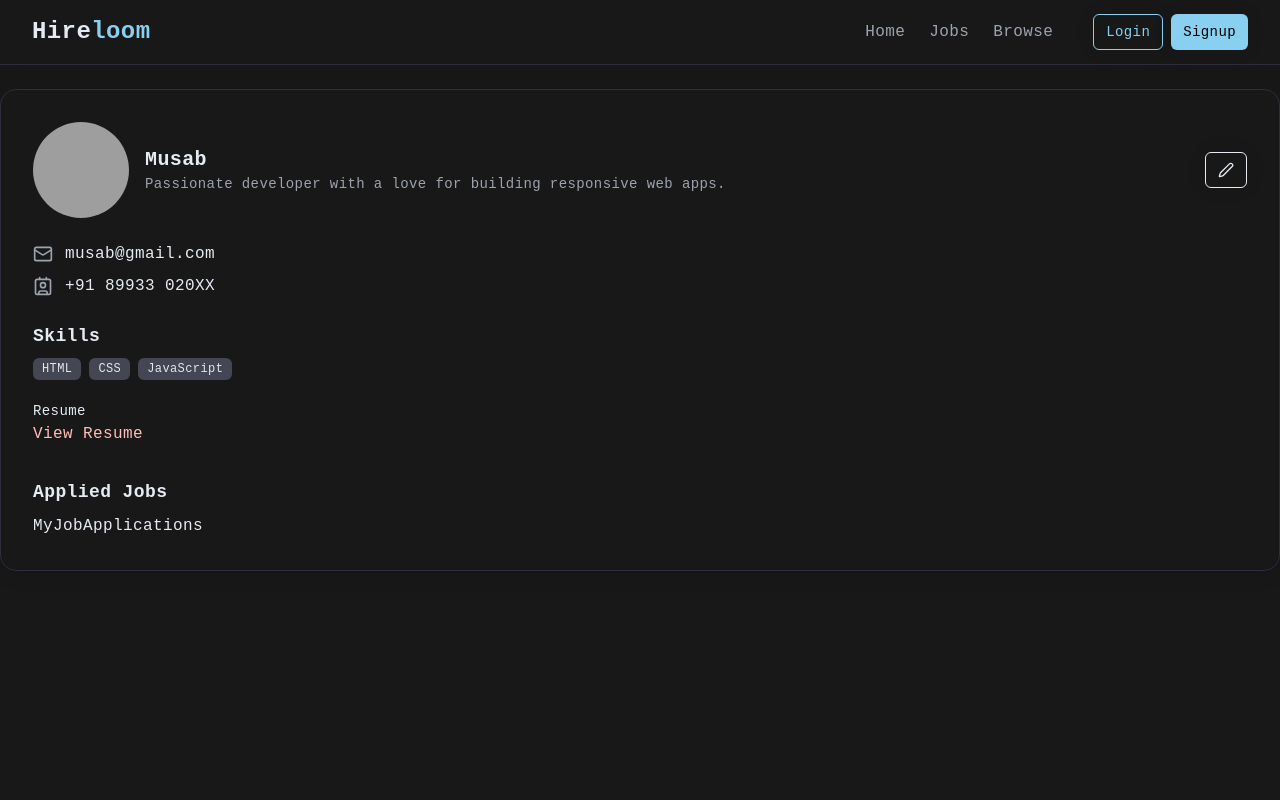
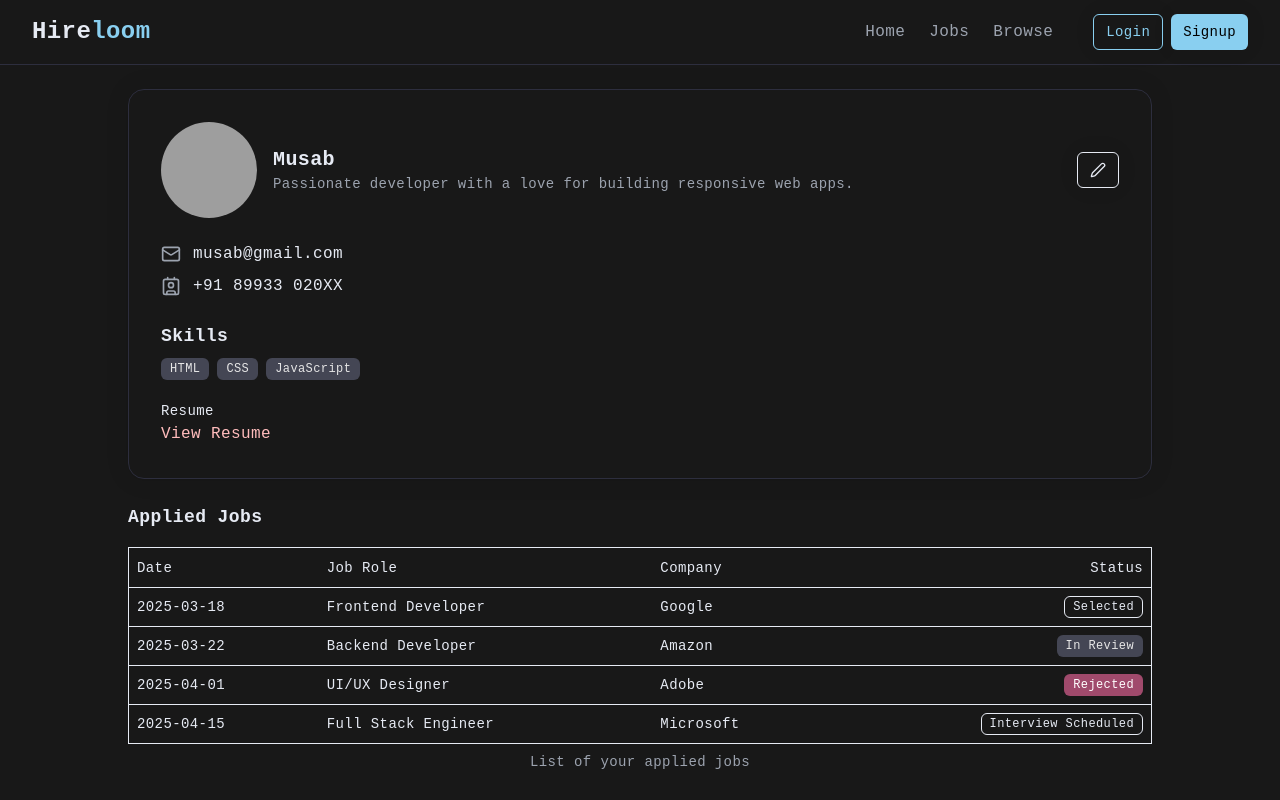
Before and after one commit to musabrayan/Hireloom, a React (Vite) app in the folder Frontend/: page /user-profile in a window 1280 px wide. Built offline with nearby package versions, Linux system fonts and the light colour scheme; grey boxes are pictures that could not be loaded.

Commit message:
MyJobApplication  component created and some minor-tweaks

```diff
--- a/Frontend/src/App.jsx
+++ b/Frontend/src/App.jsx
@@ -6,6 +6,7 @@ import Home from "./components/Home"
 import JobBoard from "./components/JobBoard"
 import BrowseJobs from "./components/BrowseJobs"
 import UserProfile from "./components/userProfile"
+import JobDescription from "./components/JobDescription"
 
 const appRouter = createBrowserRouter([
   {
@@ -23,6 +24,10 @@ const appRouter = createBrowserRouter([
   {
     path: "/jobs",
     element: <JobBoard />
+  },
+  {
+    path: "/decription/:id",
+    element: <JobDescription />
   },
   {
     path: "/browse",
--- a/Frontend/src/components/JobCard.jsx
+++ b/Frontend/src/components/JobCard.jsx
@@ -5,6 +5,8 @@ import { Avatar, AvatarImage } from './ui/avatar'
 import { Badge } from './ui/badge'
 
 const JobCard = () => {
+
+
   return (
     <div className="bg-card text-card-foreground p-5 rounded-2xl shadow border border-border transition hover:shadow-lg">
 
--- /dev/null
+++ b/Frontend/src/components/JobDescription.jsx
@@ -0,0 +1,9 @@
+import React from 'react'
+
+const JobDescription = () => {
+  return (
+    <div>JobDescription</div>
+  )
+}
+
+export default JobDescription
--- a/Frontend/src/components/MyJobApplications.jsx
+++ b/Frontend/src/components/MyJobApplications.jsx
@@ -1,9 +1,83 @@
-import React from 'react'
+import React from 'react';
+import {
+  Table,
+  TableBody,
+  TableCaption,
+  TableCell,
+  TableHead,
+  TableHeader,
+  TableRow,
+} from './ui/table';
+import { Badge } from './ui/badge';
+
+// Sample job applications data
+const jobApplications = [
+  {
+    id: 1,
+    appliedDate: '2025-03-18',
+    jobRole: 'Frontend Developer',
+    company: 'Google',
+    status: 'Selected',
+    statusVariant: 'success',
+  },
+  {
+    id: 2,
+    appliedDate: '2025-03-22',
+    jobRole: 'Backend Developer',
+    company: 'Amazon',
+    status: 'In Review',
+    statusVariant: 'secondary',
+  },
+  {
+    id: 3,
+    appliedDate: '2025-04-01',
+    jobRole: 'UI/UX Designer',
+    company: 'Adobe',
+    status: 'Rejected',
+    statusVariant: 'destructive',
+  },
+  {
+    id: 4,
+    appliedDate: '2025-04-15',
+    jobRole: 'Full Stack Engineer',
+    company: 'Microsoft',
+    status: 'Interview Scheduled',
+    statusVariant: 'outline',
+  },
+];
 
 const MyJobApplications = () => {
   return (
-    <div>MyJobApplications</div>
-  )
-}
+    <div className="overflow-x-auto mt-4">
+      <Table className="min-w-full border rounded-xl bg-background text-foreground">
+        <TableCaption className="text-muted-foreground mt-2">
+          List of your applied jobs
+        </TableCaption>
+        <TableHeader>
+          <TableRow>
+            <TableHead>Date</TableHead>
+            <TableHead>Job Role</TableHead>
+            <TableHead>Company</TableHead>
+            <TableHead className="text-right">Status</TableHead>
+          </TableRow>
+        </TableHeader>
+        <TableBody>
+          {jobApplications.map((application) => (
+            <TableRow key={application.id}>
+              <TableCell>{application.appliedDate}</TableCell>
+              <TableCell>{application.jobRole}</TableCell>
+              <TableCell>{application.company}</TableCell>
+              <TableCell className="text-right">
+                <Badge variant={application.statusVariant}>
+                  {application.status}
+                </Badge>
+              </TableCell>
+            </TableRow>
+          ))}
+        </TableBody>
+      </Table>
+    </div>
+  );
+};
 
-export default MyJobApplications
+export default MyJobApplications;
--- a/Frontend/src/components/UserProfile.jsx
+++ b/Frontend/src/components/UserProfile.jsx
@@ -16,8 +16,8 @@ const UserProfile = () => {
     <div>
       <Navbar />
 
-      <div className="max-w-7xl mx-auto my-6 p-6 sm:p-8 bg-background border border-border rounded-2xl shadow-sm">
-        {/* Profile Header */}
+      <div className="max-w-5xl mx-auto my-6 p-6 sm:p-8 bg-background border border-border rounded-2xl shadow-sm">
+
         <div className="flex flex-col sm:flex-row sm:justify-between sm:items-center gap-6">
           <div className="flex items-center gap-4">
             <Avatar className="h-24 w-24">
@@ -38,7 +38,7 @@ const UserProfile = () => {
           </Button>
         </div>
 
-        {/* Contact Info */}
+
         <div className="mt-6 space-y-2 text-sm sm:text-base">
           <div className="flex items-center gap-3">
             <Mail className="h-5 w-5 text-muted-foreground" />
@@ -50,7 +50,7 @@ const UserProfile = () => {
           </div>
         </div>
 
-        {/* Skills Section */}
+
         <div className="mt-6">
           <h3 className="font-semibold text-lg mb-2">Skills</h3>
           <div className="flex flex-wrap gap-2">
@@ -84,11 +84,13 @@ const UserProfile = () => {
         </div>
 
 
-        <div className="mt-8">
+
+      </div>
+
+       <div className="mx-auto max-w-5xl">
           <h3 className="font-semibold text-lg mb-2">Applied Jobs</h3>
           <MyJobApplications />
         </div>
-      </div>
     </div>
   );
 };
--- /dev/null
+++ b/Frontend/src/components/ui/table.jsx
@@ -0,0 +1,121 @@
+import * as React from "react"
+
+import { cn } from "@/lib/utils"
+
+function Table({
+  className,
+  ...props
+}) {
+  return (
+    <div data-slot="table-container" className="relative w-full overflow-x-auto">
+      <table
+        data-slot="table"
+        className={cn("w-full caption-bottom text-sm", className)}
+        {...props} />
+    </div>
+  );
+}
+
+function TableHeader({
+  className,
+  ...props
+}) {
+  return (
+    <thead
+      data-slot="table-header"
+      className={cn("[&_tr]:border-b", className)}
+      {...props} />
+  );
+}
+
+function TableBody({
+  className,
+  ...props
+}) {
+  return (
+    <tbody
+      data-slot="table-body"
+      className={cn("[&_tr:last-child]:border-0", className)}
+      {...props} />
+  );
+}
+
+function TableFooter({
+  className,
+  ...props
+}) {
+  return (
+    <tfoot
+      data-slot="table-footer"
+      className={cn("bg-muted/50 border-t font-medium [&>tr]:last:border-b-0", className)}
+      {...props} />
+  );
+}
+
+function TableRow({
+  className,
+  ...props
+}) {
+  return (
+    <tr
+      data-slot="table-row"
+      className={cn(
+        "hover:bg-muted/50 data-[state=selected]:bg-muted border-b transition-colors",
+        className
+      )}
+      {...props} />
+  );
+}
+
+function TableHead({
+  className,
+  ...props
+}) {
+  return (
+    <th
+      data-slot="table-head"
+      className={cn(
+        "text-foreground h-10 px-2 text-left align-middle font-medium whitespace-nowrap [&:has([role=checkbox])]:pr-0 [&>[role=checkbox]]:translate-y-[2px]",
+        className
+      )}
+      {...props} />
+  );
+}
+
+function TableCell({
+  className,
+  ...props
+}) {
+  return (
+    <td
+      data-slot="table-cell"
+      className={cn(
+        "p-2 align-middle whitespace-nowrap [&:has([role=checkbox])]:pr-0 [&>[role=checkbox]]:translate-y-[2px]",
+        className
+      )}
+      {...props} />
+  );
+}
+
+function TableCaption({
+  className,
+  ...props
+}) {
+  return (
+    <caption
+      data-slot="table-caption"
+      className={cn("text-muted-foreground mt-4 text-sm", className)}
+      {...props} />
+  );
+}
+
+export {
+  Table,
+  TableHeader,
+  TableBody,
+  TableFooter,
+  TableHead,
+  TableRow,
+  TableCell,
+  TableCaption,
+}
```
